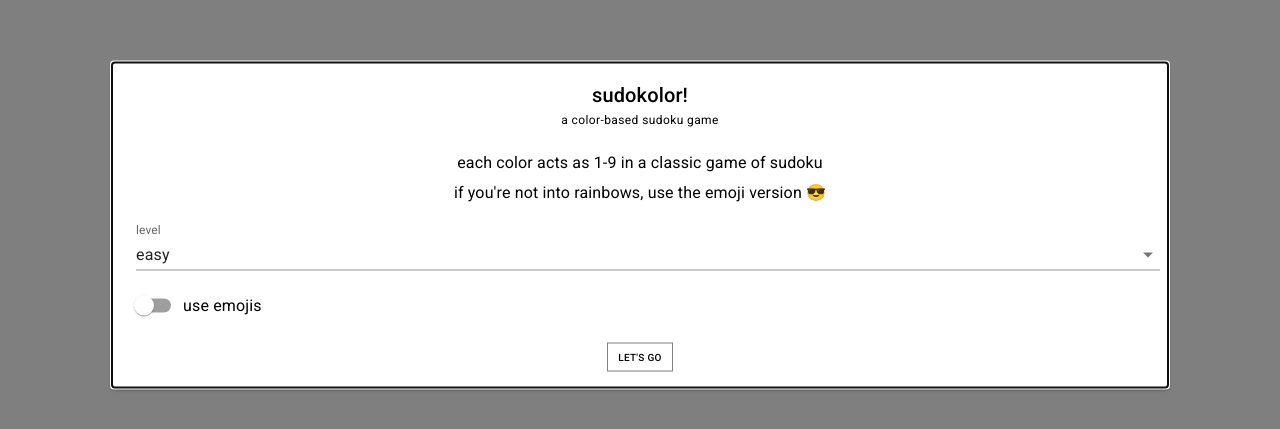
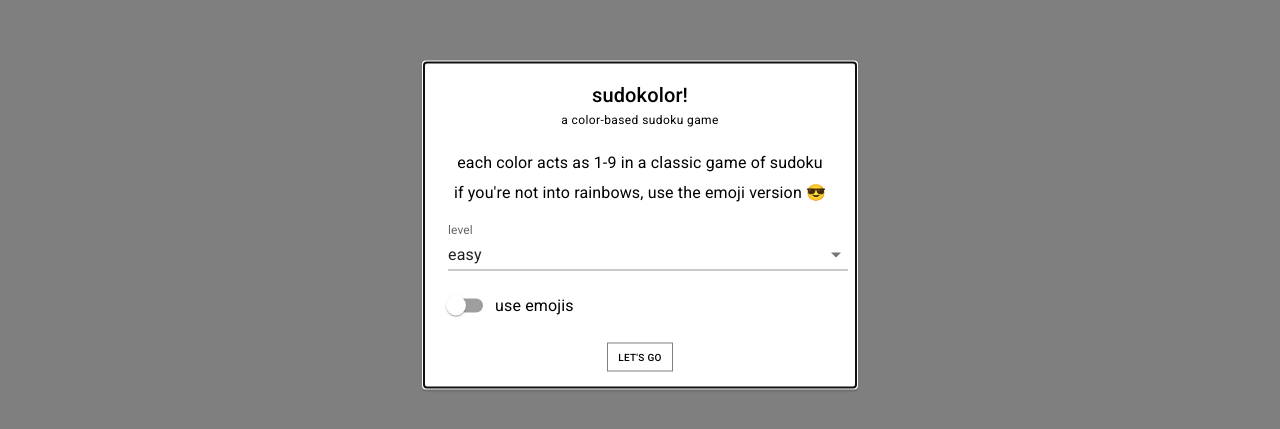
Before and after one commit to jackieleighh/sudokolor, a React (Create React App) app: page / in a window 1280 px wide. Shown: the part 175-604 px from the top of the page. Built offline with nearby package versions, Linux system fonts and the light colour scheme.

Commit message:
style updates

```diff
--- a/src/App.tsx
+++ b/src/App.tsx
@@ -124,6 +124,8 @@ function App() {
       board[row][col] = 0;
       setBoard([...board]);
     }
+    // collect right and wrong squares
+    checkSquares();
   };
 
   const handleGameModalClose = () => {
--- a/src/index.css
+++ b/src/index.css
@@ -44,7 +44,7 @@ code {
   top: 50%;
   left: 50%;
   margin-right: -50%;
-  transform: translate(-48%, -50%);
+  transform: translate(-44%, -50%);
 }
 
 .puzzleRow .puzzleCell:last-of-type {
--- a/src/theme.tsx
+++ b/src/theme.tsx
@@ -48,6 +48,7 @@ export const modalStyle = {
   left: '50%',
   transform: 'translate(-50%, -50%)',
   width: '80%',
+  maxWidth: 400,
   bgcolor: 'background.paper',
   border: '1px solid #000',
   boxShadow: 2,
```
